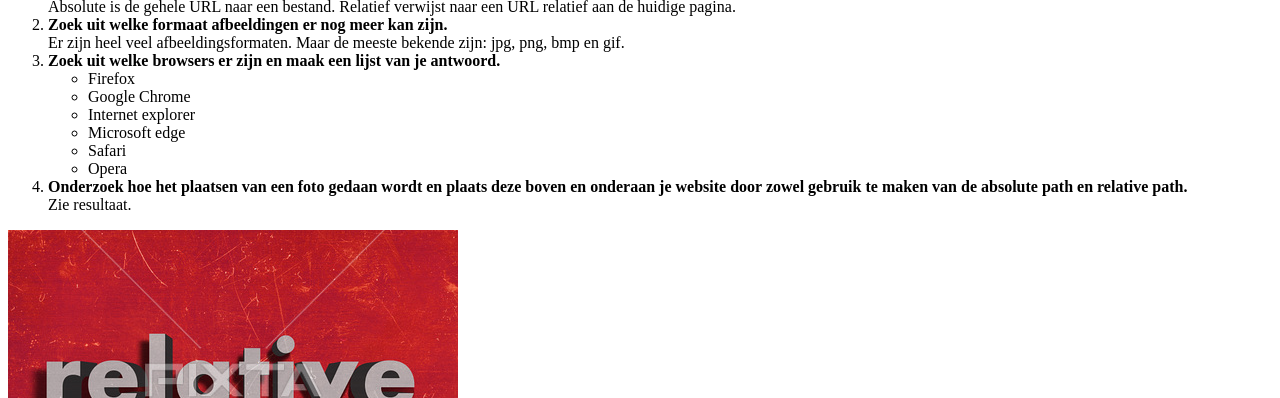
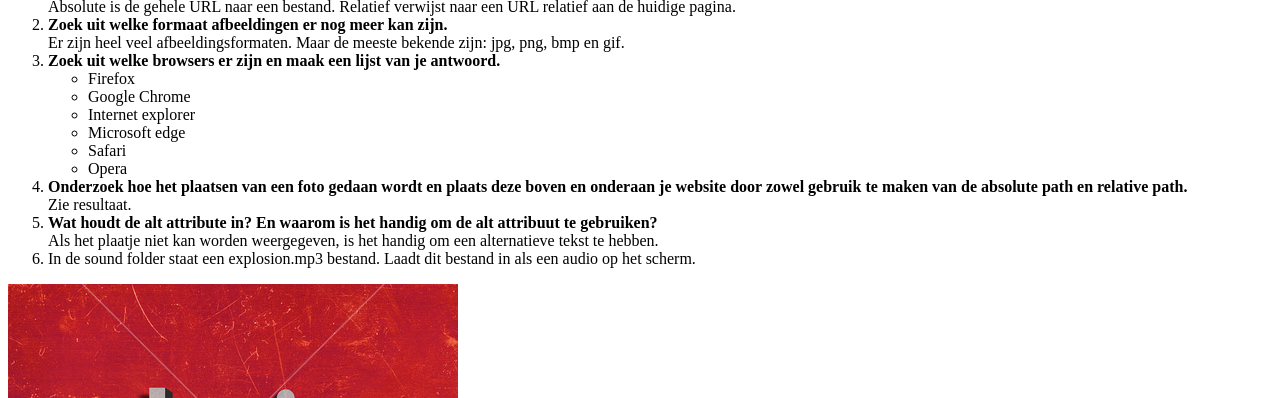
Before and after one commit to mogony/salesforcedevelopment, a plain HTML site: page HTML/HTML Elementen/image_audio_video.html in a window 1280 px wide. Shown: the part 402-800 px from the top of the page. Drawn offline with Linux system fonts and the light colour scheme.

Commit message:
nog meer opdrachten gemaakt

```diff
--- a/HTML/HTML Elementen/image_audio_video.html
+++ b/HTML/HTML Elementen/image_audio_video.html
@@ -37,6 +37,13 @@
             <b>Onderzoek hoe het plaatsen van een foto gedaan wordt en plaats deze boven en onderaan je website door zowel gebruik te maken van de absolute path en relative path. </b><br>
             Zie resultaat.
         </li>
+        <li>
+            <b>Wat houdt de alt attribute in? En waarom is het handig om de alt attribuut te gebruiken?</b><br>
+            Als het plaatje niet kan worden weergegeven, is het handig om een alternatieve tekst te hebben.
+        </li>
+        <li>
+            In de sound folder staat een explosion.mp3 bestand. Laadt dit bestand in als een audio op het scherm.
+        </li>
     </ol>
     <img src="relative.jpg">
 </body>
```
